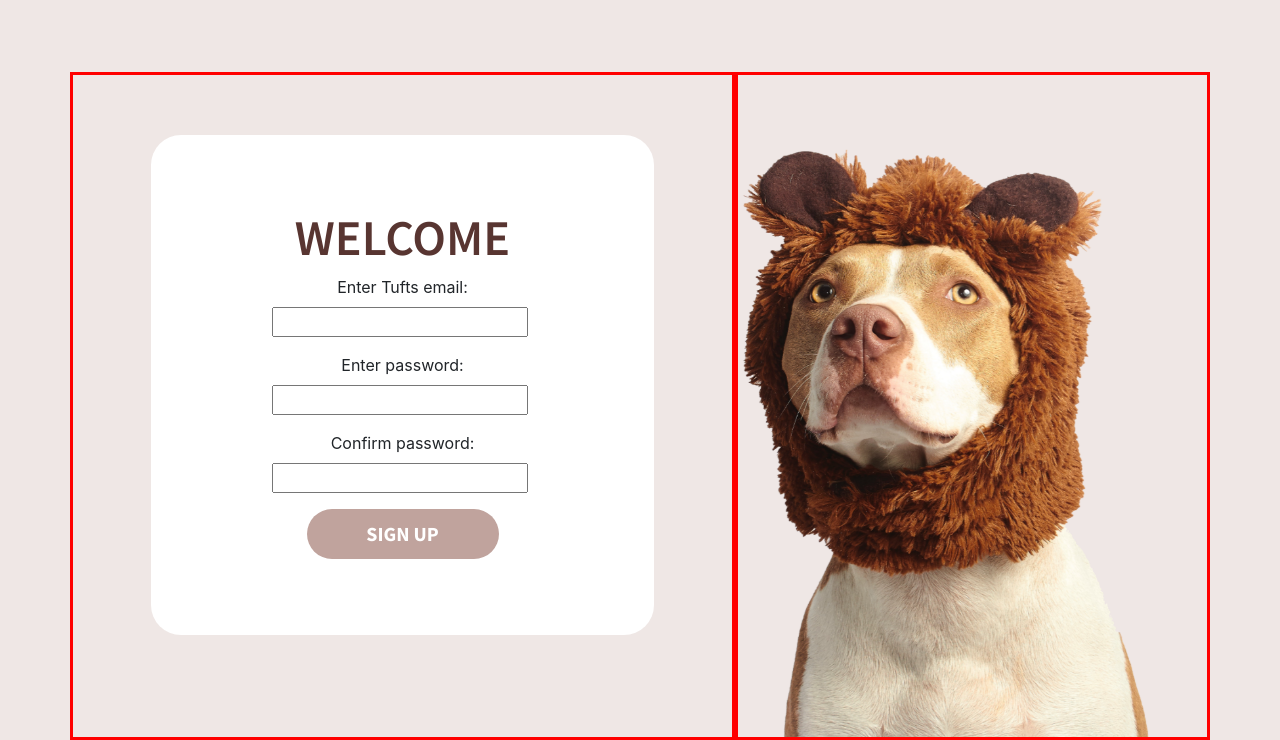
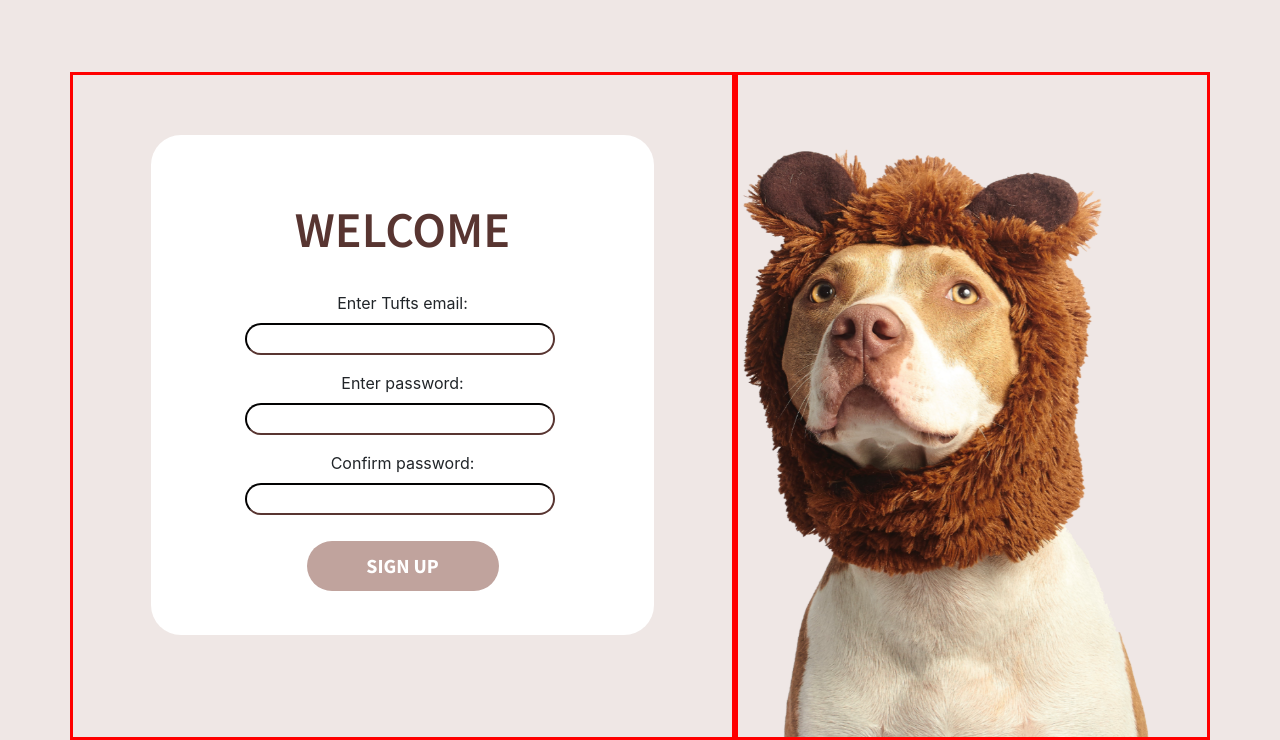
Before and after one commit to JumboCode/Animal-Aid, a Django app: page /signup/ in a window 1280 px wide. Shown: the part 61-801 px from the top of the page. Run offline with Django 3.2, Linux system fonts and the light colour scheme; some libraries are stand-ins or nearby versions.

Commit message:
small edits

```diff
--- a/core/templates/core/signup.html
+++ b/core/templates/core/signup.html
@@ -18,13 +18,13 @@
       <div class="col-12 col-md-7" style="border: solid red;">
 
         <div class="whitemodal">
-            <div class="welcometext"> WELCOME </div>
-	    <div style="display:block; text-align:center;">
+            <div class="welcometext"> WELCOME </div> <br>
+	    <div style="display:block; text-align: center; margin: 0 auto">
 	    <form method="post">
             {% csrf_token %}
             {% for field in form %}
             <p>
-              {{ field.label_tag }}<br>
+              {{ field.label_tag }}  <br>
               {{ field }}&nbsp;<span class="status"></span>
               {% for error in field.errors %}
               <p style="color: red">{{ error }} {% if error == "A user with that email already exists" %} </p>
--- a/static/css/signuplogin.css
+++ b/static/css/signuplogin.css
@@ -30,7 +30,7 @@ body {
   	font-size: 50px;
   	font-weight: 600;
     width: 100%;
-    padding-top:8%;
+    padding-top: 6%;
     color: #583531;
 }
 
@@ -56,7 +56,24 @@ body {
 	background-color: #FF9664;
 }
 
-.signuplogintxtfield {
+.signuploginlabeltxt {
+	float: left;
+}
+
+#id_email, #id_password1, #id_password2 {
 	width: 70%;
+	padding-top: 0px;
+	float: center;
+	font-family: 'Roboto', sans-serif;
+	font-size: 18px;
+    font-weight: 300;
+    color: #583531;
+    padding-left: 10px;
+    border-radius: 30px;
+    border-color: #583531;
 
 }
+
+#id_password2 {
+	margin-bottom: 10px;
+}
```
